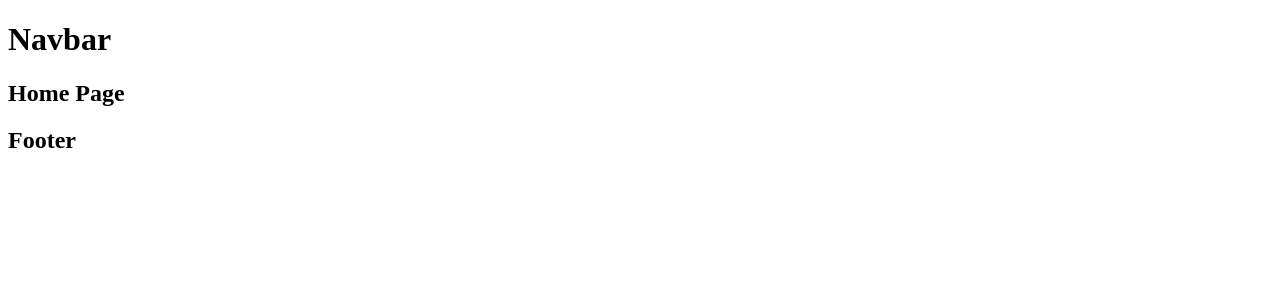
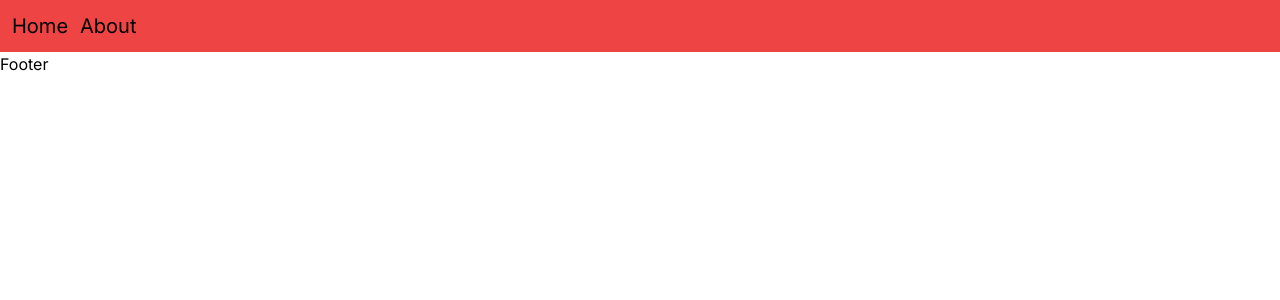
Before and after one commit to AmrahovaDilber/imdb-next, a Next.js app: page / in a window 1280 px wide. Shown: the top 300 px of the page. Built offline with nearby package versions, Linux system fonts and the light colour scheme.

Commit message:
added header

```diff
--- /dev/null
+++ b/app/_styles/globals.css
@@ -0,0 +1,3 @@
+@tailwind base;
+@tailwind components;
+@tailwind utilities;
--- a/app/components/Header.js
+++ b/app/components/Header.js
@@ -0,0 +1,14 @@
+import Navbar from "./Navbar";
+
+export default function Header() {
+  return (
+    <div>
+      <div>
+        <Navbar></Navbar>
+      </div>
+          <div>
+
+      </div>
+    </div>
+  );
+}
--- a/app/components/Navbar.js
+++ b/app/components/Navbar.js
@@ -1,11 +1,15 @@
-import React from 'react'
+import React from "react";
+import Link from "next/link";
 
 function Navbar() {
   return (
-    <div>
-      <h1>Navbar</h1>
+    <div className="space-x-3 flex p-3 bg-red-500">
+      <Link href="/ " className="text-xl">
+        Home
+      </Link>
+      <Link href="/about"  className="text-xl">About</Link>
     </div>
-  )
+  );
 }
 
-export default Navbar
+export default Navbar;
--- a/app/layout.js
+++ b/app/layout.js
@@ -1,7 +1,7 @@
 import { Inter } from "next/font/google";
-import Navbar from "../app/components/Navbar";
 import Footer from "../app/components/Footer";
-
+import Header from "./components/Header";
+import "@/app/_styles/globals.css";
 export const metadata = {
   title: "Create Next App",
   description: "Generated by create next app",
@@ -15,9 +15,8 @@ const inter = Inter({
 export default function RootLayout({ children }) {
   return (
     <html lang="en">
-
-      <body>
-        <Navbar />
+      <body className={`${inter.className}`}>
+        <Header></Header>
         {children}
         <Footer />
       </body>
--- a/app/movie/page.js
+++ b/app/movie/page.js
@@ -0,0 +1,7 @@
+import React from "react";
+
+function page() {
+  return <div></div>;
+}
+
+export default page;
--- a/app/page.js
+++ b/app/page.js
@@ -1,7 +1,7 @@
 export default function Page() {
     return (
         <div>
-            <h2>Home Page</h2>
+
         </div>
     )
 }
--- a/tailwind.config.js
+++ b/tailwind.config.js
@@ -7,11 +7,7 @@ module.exports = {
   ],
   theme: {
     extend: {
-      backgroundImage: {
-        "gradient-radial": "radial-gradient(var(--tw-gradient-stops))",
-        "gradient-conic":
-          "conic-gradient(from 180deg at 50% 50%, var(--tw-gradient-stops))",
-      },
+
     },
   },
   plugins: [],
```
